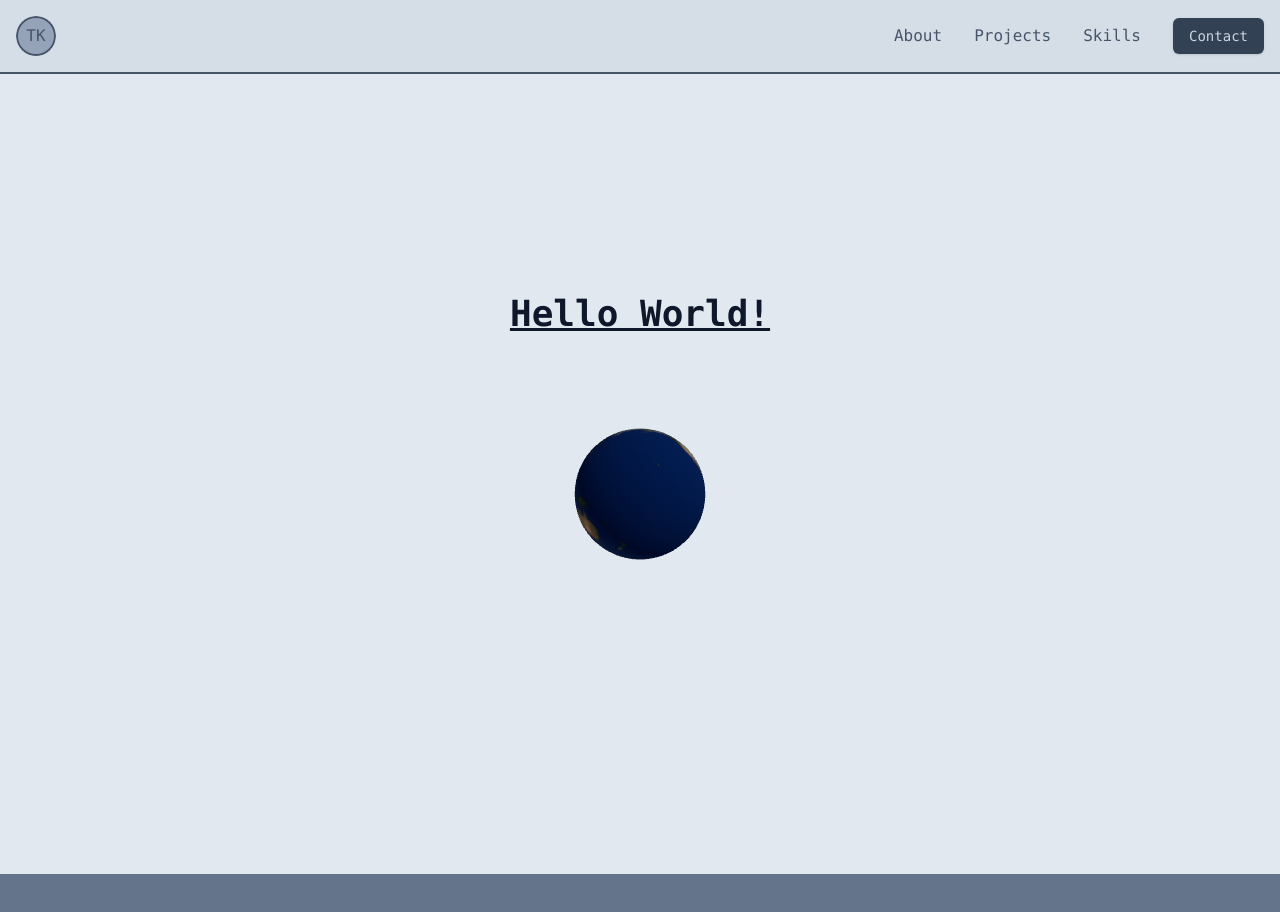
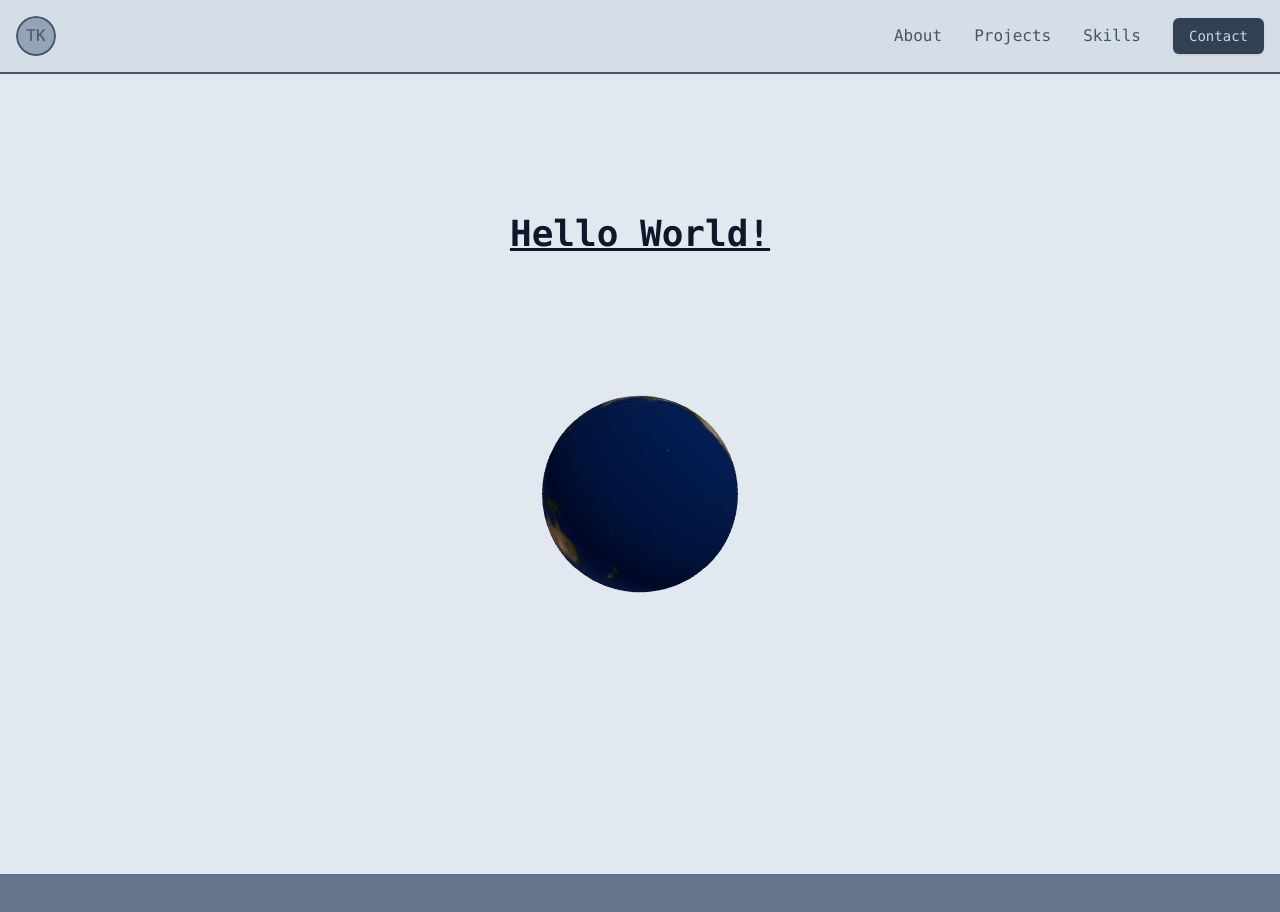
Before and after one commit to tdot123-1/portfolio, a React (Vite) app: page / in a window 1280 px wide. Shown: the top 912 px of the page. Built offline with nearby package versions, Linux system fonts and the light colour scheme.

Commit message:
adjust scale again

```diff
--- a/src/components/model/GlobeScene.tsx
+++ b/src/components/model/GlobeScene.tsx
@@ -24,13 +24,15 @@ const SpinningGlobe = () => {
 
 const GlobeScene = () => {
   return (
-    <Canvas style={{ height: "40%", width: "40%"}}>
+    <div className="w-5/6 h-3/5 md:w-3/5 md:h-3/5">
+    <Canvas >
       <ambientLight intensity={0.7} />
       <directionalLight position={[5, 5, 5]} intensity={1} />
       <directionalLight position={[-5, -5, -5]} intensity={0.5} />
       <SpinningGlobe />
       <OrbitControls  />
     </Canvas>
+    </div>
   );
 };
 
--- a/src/index.css
+++ b/src/index.css
@@ -91,3 +91,15 @@ canvas {
 canvas:active {
   cursor: grabbing;
 }
+
+.model-canvas {
+  width: 80%;
+  height: 50%;
+}
+
+@media (min-width: 768px) {
+  .model-canvas {
+    width: 40%;
+    height: 40%;
+  }
+}
```
